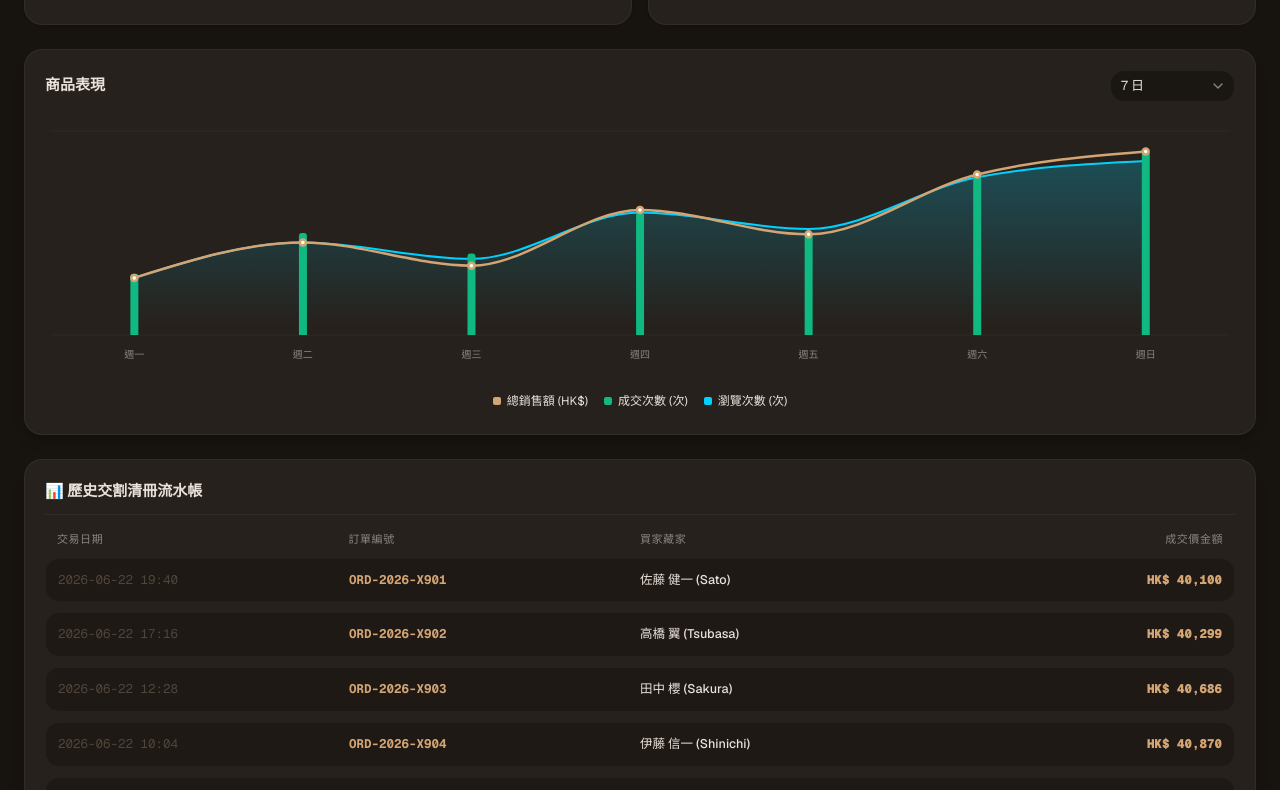
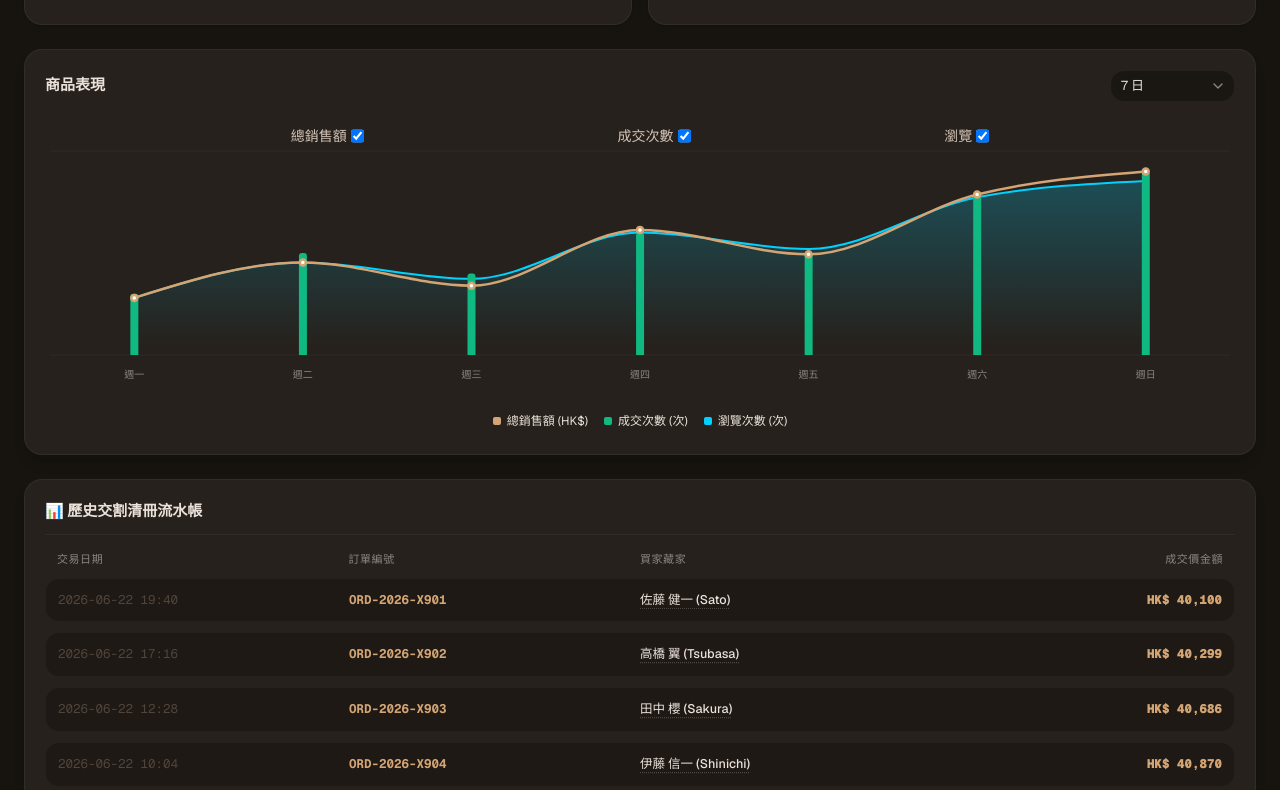
Before and after one commit to VxxxxC/Pokemon-Card-Trading-Platform-Client, a Next.js app: page /profile/merchant/analytics in a window 1280 px wide. Shown: the part 208-998 px from the top of the page. Built offline with nearby package versions, Linux system fonts and the light colour scheme.

Commit message:
add checkbox to control different chart data

```diff
--- a/app/profile/merchant/analytics/page.tsx
+++ b/app/profile/merchant/analytics/page.tsx
@@ -3,6 +3,7 @@
 import * as React from "react";
 import { useState, useMemo } from "react";
 import { useRouter } from "next/navigation";
+import Link from "next/link";
 import { IoChevronBack } from "react-icons/io5";
 import {
   ComposedChart,
@@ -129,26 +130,126 @@ interface MerchantAnalyticsPageProps {
 
 // ─── Immutable Relative Offsets Database for High-Fidelity Transaction History ───
 const MOCK_RELATIVE_OFFSETS = [
-  { offsetDays: 0.05, buyerName: "佐藤 健一 (Sato)", id: "ORD-2026-X901" },
-  { offsetDays: 0.15, buyerName: "高橋 翼 (Tsubasa)", id: "ORD-2026-X902" },
-  { offsetDays: 0.35, buyerName: "田中 櫻 (Sakura)", id: "ORD-2026-X903" },
-  { offsetDays: 0.45, buyerName: "伊藤 信一 (Shinichi)", id: "ORD-2026-X904" },
-  { offsetDays: 1.2, buyerName: "渡邊 翔 (Sho)", id: "ORD-2026-X905" },
-  { offsetDays: 2.1, buyerName: "山本 美優 (Miyu)", id: "ORD-2026-X906" },
-  { offsetDays: 3.5, buyerName: "中村 蓮 (Ren)", id: "ORD-2026-X907" },
-  { offsetDays: 5.8, buyerName: "小林 駿 (Shun)", id: "ORD-2026-X908" },
-  { offsetDays: 8.2, buyerName: "加藤 拓也 (Takuya)", id: "ORD-2026-X909" },
-  { offsetDays: 12.5, buyerName: "吉田 葵 (Aoi)", id: "ORD-2026-X910" },
-  { offsetDays: 18.1, buyerName: "山田 大介 (Daisuke)", id: "ORD-2026-X911" },
-  { offsetDays: 24.3, buyerName: "佐々木 陸 (Riku)", id: "ORD-2026-X912" },
-  { offsetDays: 35.0, buyerName: "山口 陽菜 (Hina)", id: "ORD-2026-X913" },
-  { offsetDays: 45.2, buyerName: "松本 裕太 (Yuta)", id: "ORD-2026-X914" },
-  { offsetDays: 60.1, buyerName: "井上 翔太 (Shota)", id: "ORD-2026-X915" },
-  { offsetDays: 85.4, buyerName: "木村 拓哉 (Takuya)", id: "ORD-2026-X916" },
-  { offsetDays: 110.2, buyerName: "林 奈々 (Nana)", id: "ORD-2026-X917" },
-  { offsetDays: 150.5, buyerName: "清水 健 (Ken)", id: "ORD-2026-X918" },
-  { offsetDays: 220.0, buyerName: "阿部 寬 (Hiroshi)", id: "ORD-2026-X919" },
-  { offsetDays: 310.4, buyerName: "森 翔平 (Shohei)", id: "ORD-2026-X920" },
+  {
+    offsetDays: 0.05,
+    buyerName: "佐藤 健一 (Sato)",
+    id: "ORD-2026-X901",
+    buyerId: "USR-BUYER-901",
+  },
+  {
+    offsetDays: 0.15,
+    buyerName: "高橋 翼 (Tsubasa)",
+    id: "ORD-2026-X902",
+    buyerId: "USR-BUYER-902",
+  },
+  {
+    offsetDays: 0.35,
+    buyerName: "田中 櫻 (Sakura)",
+    id: "ORD-2026-X903",
+    buyerId: "USR-BUYER-903",
+  },
+  {
+    offsetDays: 0.45,
+    buyerName: "伊藤 信一 (Shinichi)",
+    id: "ORD-2026-X904",
+    buyerId: "USR-BUYER-904",
+  },
+  {
+    offsetDays: 1.2,
+    buyerName: "渡邊 翔 (Sho)",
+    id: "ORD-2026-X905",
+    buyerId: "USR-BUYER-905",
+  },
+  {
+    offsetDays: 2.1,
+    buyerName: "山本 美優 (Miyu)",
+    id: "ORD-2026-X906",
+    buyerId: "USR-BUYER-906",
+  },
+  {
+    offsetDays: 3.5,
+    buyerName: "中村 蓮 (Ren)",
+    id: "ORD-2026-X907",
+    buyerId: "USR-BUYER-907",
+  },
+  {
+    offsetDays: 5.8,
+    buyerName: "小林 駿 (Shun)",
+    id: "ORD-2026-X908",
+    buyerId: "USR-BUYER-908",
+  },
+  {
+    offsetDays: 8.2,
+    buyerName: "加藤 拓也 (Takuya)",
+    id: "ORD-2026-X909",
+    buyerId: "USR-BUYER-909",
+  },
+  {
+    offsetDays: 12.5,
+    buyerName: "吉田 葵 (Aoi)",
+    id: "ORD-2026-X910",
+    buyerId: "USR-BUYER-910",
+  },
+  {
+    offsetDays: 18.1,
+    buyerName: "山田 大介 (Daisuke)",
+    id: "ORD-2026-X911",
+    buyerId: "USR-BUYER-911",
+  },
+  {
+    offsetDays: 24.3,
+    buyerName: "佐々木 陸 (Riku)",
+    id: "ORD-2026-X912",
+    buyerId: "USR-BUYER-912",
+  },
+  {
+    offsetDays: 35.0,
+    buyerName: "山口 陽菜 (Hina)",
+    id: "ORD-2026-X913",
+    buyerId: "USR-BUYER-913",
+  },
+  {
+    offsetDays: 45.2,
+    buyerName: "松本 裕太 (Yuta)",
+    id: "ORD-2026-X914",
+    buyerId: "USR-BUYER-914",
+  },
+  {
+    offsetDays: 60.1,
+    buyerName: "井上 翔太 (Shota)",
+    id: "ORD-2026-X915",
+    buyerId: "USR-BUYER-915",
+  },
+  {
+    offsetDays: 85.4,
+    buyerName: "木村 拓哉 (Takuya)",
+    id: "ORD-2026-X916",
+    buyerId: "USR-BUYER-916",
+  },
+  {
+    offsetDays: 110.2,
+    buyerName: "林 奈々 (Nana)",
+    id: "ORD-2026-X917",
+    buyerId: "USR-BUYER-917",
+  },
+  {
+    offsetDays: 150.5,
+    buyerName: "清水 健 (Ken)",
+    id: "ORD-2026-X918",
+    buyerId: "USR-BUYER-918",
+  },
+  {
+    offsetDays: 220.0,
+    buyerName: "阿部 寬 (Hiroshi)",
+    id: "ORD-2026-X919",
+    buyerId: "USR-BUYER-919",
+  },
+  {
+    offsetDays: 310.4,
+    buyerName: "森 翔平 (Shohei)",
+    id: "ORD-2026-X920",
+    buyerId: "USR-BUYER-920",
+  },
 ];
 
 export default function MerchantAnalyticsPage({
@@ -158,6 +259,9 @@ export default function MerchantAnalyticsPage({
   const [timeRange, setTimeRange] = useState<string>("7d");
   const [historyPage, setHistoryPage] = useState<number>(1);
   const itemsPerPage = 8;
+  const [displayArea, setDisplayArea] = useState<boolean>(true);
+  const [displayLine, setDisplayLine] = useState<boolean>(true);
+  const [displayBar, setDisplayBar] = useState<boolean>(true);
 
   // Await searchParams in client side safe pattern using React.use
   const resolvedParams = React.use(searchParams);
@@ -228,6 +332,7 @@ export default function MerchantAnalyticsPage({
         id: item.id,
         date: `${yyyy}-${mm}-${dd} ${hh}:${min}`,
         buyerName: item.buyerName,
+        buyerId: item.buyerId, // 🆕 Propagate to rendering template
         price: finalPrice,
       };
     });
@@ -284,12 +389,11 @@ export default function MerchantAnalyticsPage({
 
       {/* ── Interactive Area Chart Area ────────────────────────────────────────── */}
       <div className="bg-[#26211C] rounded-2xl border border-white/5 p-5 shadow-lg">
-        <div className="flex items-center justify-between gap-4 mb-6 flex-wrap">
-          <div>
+        <div className="flex flex-col">
+          <div className="flex flex-row items-center justify-between gap-4 mb-6 flex-wrap">
             <p className="font-sans font-bold text-[15px] text-[#eae1da]">
               商品表現
             </p>
-          </div>
 
             <div className="w-[125px] shrink-0">
               {/* 6-Tier Time-Range Select Controller */}
@@ -314,6 +418,33 @@ export default function MerchantAnalyticsPage({
                   <SelectItem value="12m">12 個月</SelectItem>
                 </SelectContent>
               </Select>
+            </div>
+          </div>
+          <div className="flex flex-row justify-evenly text-text-secondary text-sm gap-x-2">
+            <div className="flex flex-row gap-x-1">
+              <p>總銷售額</p>
+              <input
+                type="checkbox"
+                checked={displayLine}
+                onChange={() => setDisplayLine(!displayLine)}
+              />
+            </div>
+            <div className="flex flex-row gap-x-1">
+              <p>成交次數</p>
+              <input
+                type="checkbox"
+                checked={displayBar}
+                onChange={() => setDisplayBar(!displayBar)}
+              />
+            </div>
+            <div className="flex flex-row gap-x-1">
+              <p>瀏覽</p>
+              <input
+                type="checkbox"
+                checked={displayArea}
+                onChange={() => setDisplayArea(!displayArea)}
+              />
+            </div>
           </div>
         </div>
 
@@ -423,6 +554,7 @@ export default function MerchantAnalyticsPage({
                   fill="url(#mixViewCount)"
                   stroke={chartConfig.viewCount.color}
                   strokeWidth={2}
+                  hide={!displayArea}
                 />
 
                 {/* 總銷售額：Line 折線 */}
@@ -434,6 +566,7 @@ export default function MerchantAnalyticsPage({
                   strokeWidth={2.5}
                   dot={{ r: 3 }}
                   activeDot={{ r: 5 }}
+                  hide={!displayLine}
                 />
 
                 {/* 成交次數 */}
@@ -443,6 +576,7 @@ export default function MerchantAnalyticsPage({
                   fill={chartConfig.txCount.color}
                   radius={[3, 3, 0, 0]}
                   maxBarSize={8}
+                  hide={!displayBar}
                 />
 
                 <ChartLegend
@@ -486,9 +620,13 @@ export default function MerchantAnalyticsPage({
               >
                 <span className="text-text-disabled">{tx.date}</span>
                 <span className="text-brand font-bold">{tx.id}</span>
-                <span className="text-[#eae1da] font-sans font-medium">
+                <Link
+                  href={`/profile/${tx.buyerId}`}
+                  className="font-sans font-medium text-[#eae1da] hover:text-brand underline decoration-dotted underline-offset-4 decoration-white/20 hover:decoration-brand transition-colors cursor-pointer text-left focus:outline-none truncate block max-w-max"
+                  title={`查看 ${tx.buyerName} 的公開個人檔案`}
+                >
                   {tx.buyerName}
-                </span>
+                </Link>
                 <span className="text-right text-brand font-black">
                   HK$ {tx.price.toLocaleString("zh-TW")}
                 </span>
```
Lines whose indentation alone changed are shown as unchanged.
